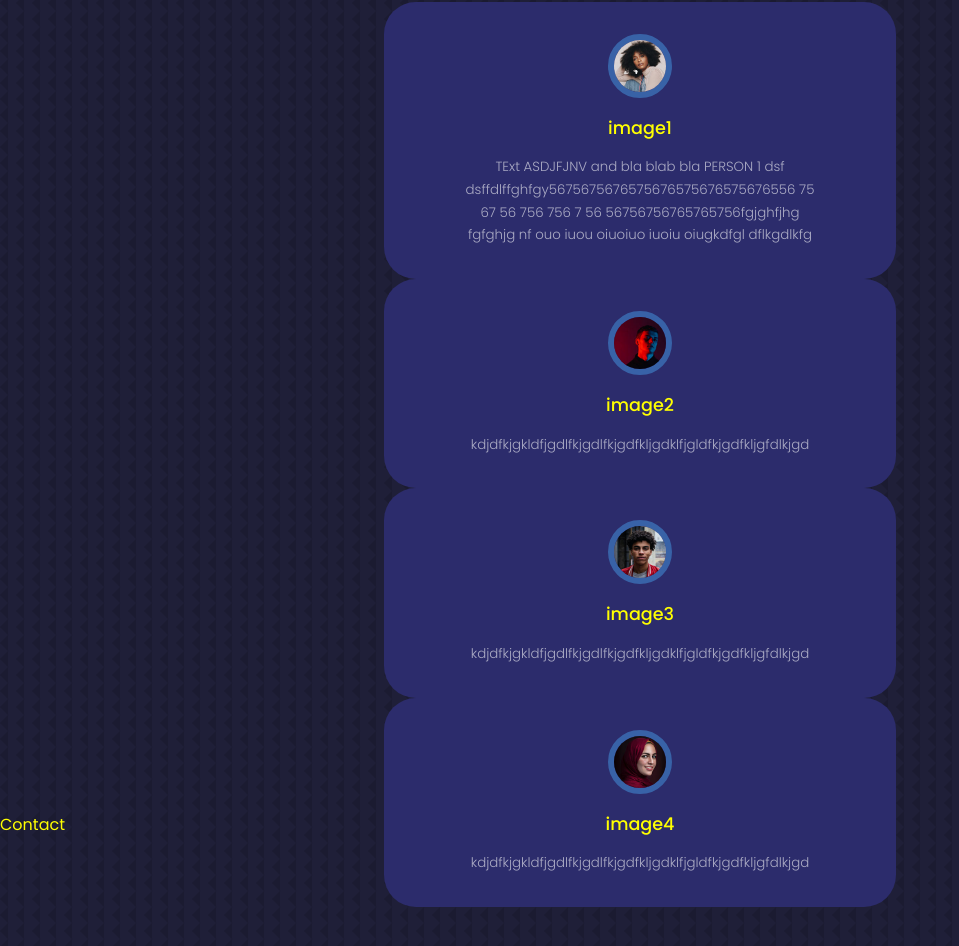
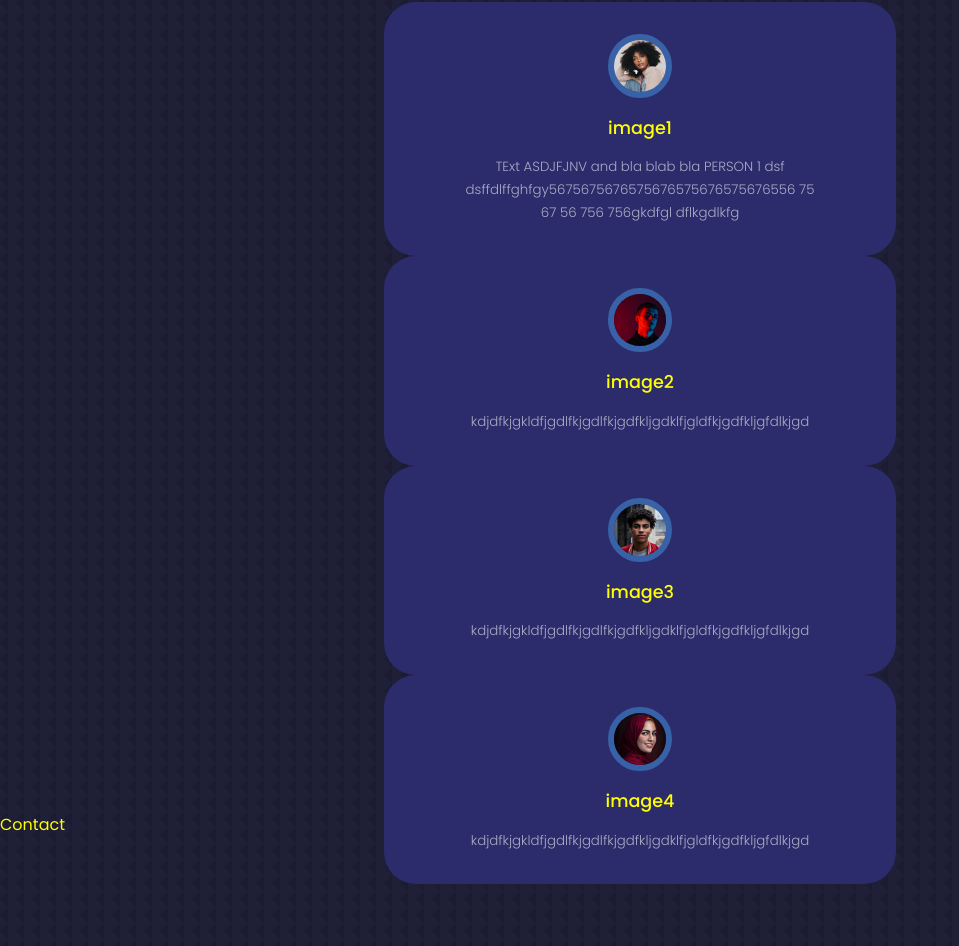
Before and after one commit to Jeremiah-Silva/jeremiah--portfolio, a React (Create React App) app: page / in a window 1280 px wide. Shown: the part 4757-5703 px from the top of the page, without its empty margins (0-959 px from the left). Built offline with nearby package versions, Linux system fonts and the light colour scheme.

Commit message:
Updated File

```diff
--- a/src/components/testimonials/Testimonials.jsx
+++ b/src/components/testimonials/Testimonials.jsx
@@ -10,7 +10,7 @@ const data = [
 {
   avatar:AVTR1,
   name: "image1",
-  review: 'TExt ASDJFJNV and bla blab bla PERSON 1 dsf dsffdlffghfgy5675675676575676575676575676556 75 67 56 756 756 7 56 56756756765765756fgjghfjhg fgfghjg nf  ouo iuou oiuoiuo iuoiu oiugkdfgl dflkgdlkfg'
+  review: 'TExt ASDJFJNV and bla blab bla PERSON 1 dsf dsffdlffghfgy5675675676575676575676575676556 75 67 56 756 756gkdfgl dflkgdlkfg'
 },
 {
   avatar:AVTR2,
```
